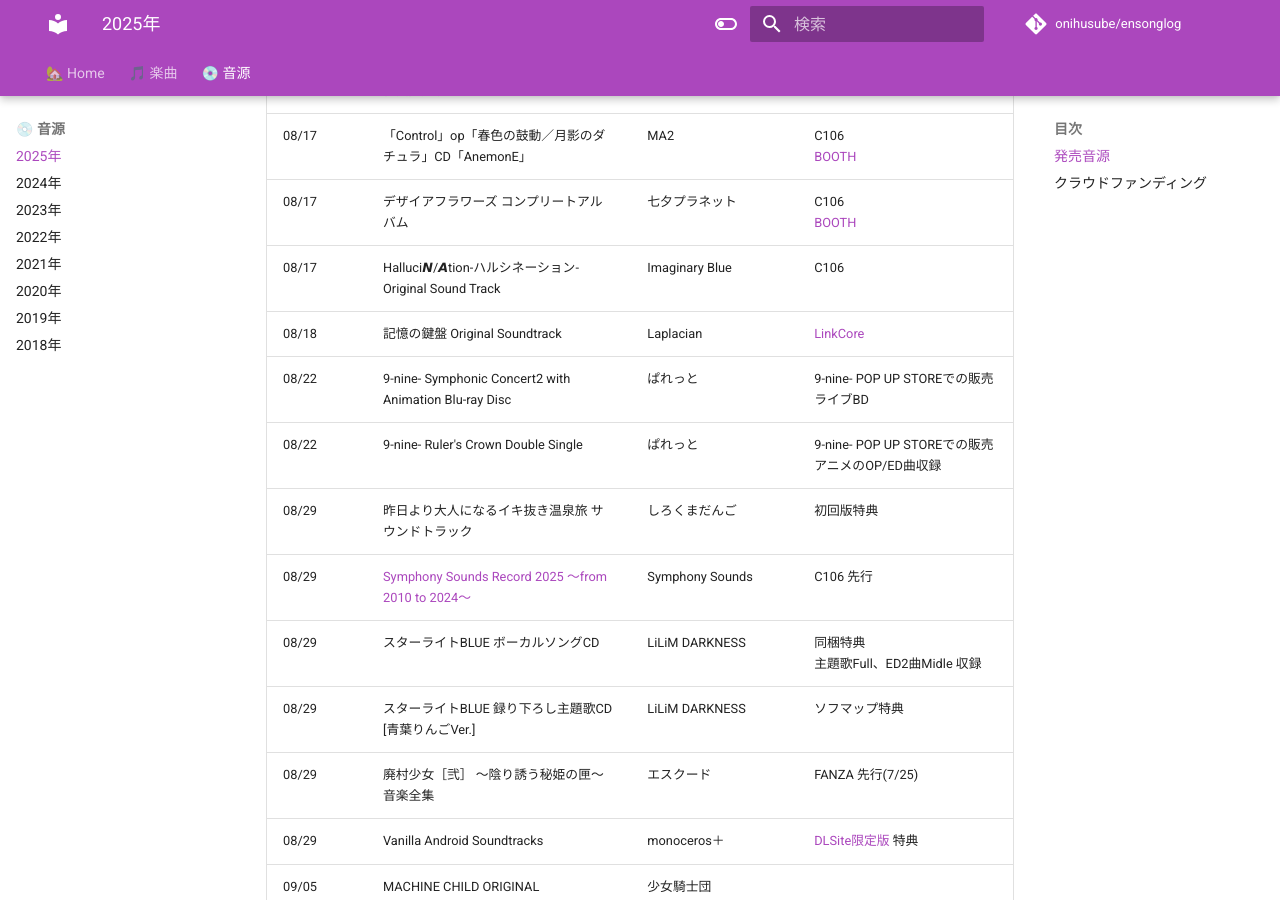
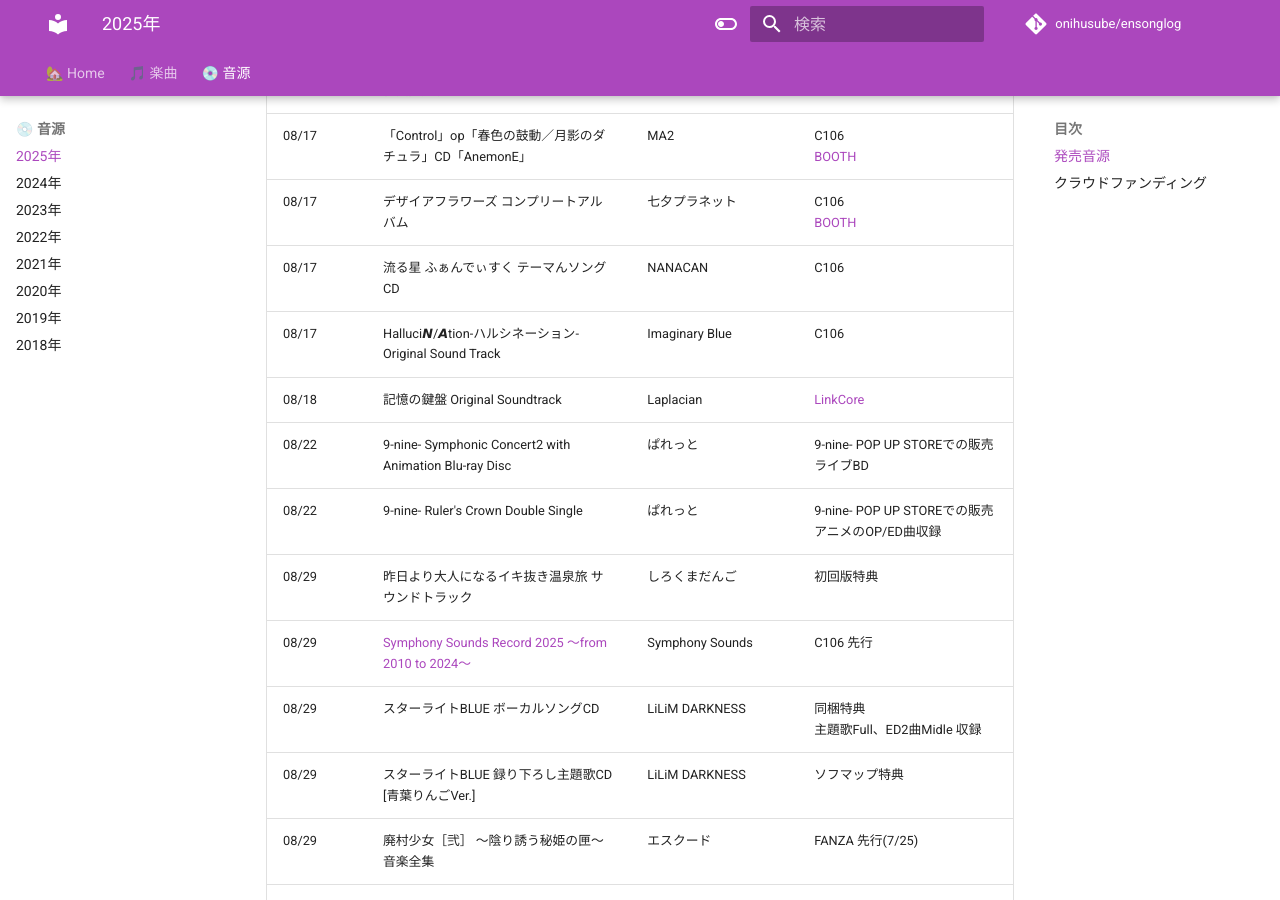
Before and after one commit to onihusube/ensonglog, an MkDocs documentation site: the page built from docs/2025/音源.md, in a window 1280 px wide and 900 px high, scrolled down 9324 px. Built offline with MkDocs 1.6.1 and Material for MkDocs 9.7.7, drawn with Linux system fonts in a browser that asks for light colours; comment, search, counter and statistics services are not loaded.

Commit message:
流る星ふぁんでぃすく追加

```diff
--- a/docs/2025/音源.md
+++ b/docs/2025/音源.md
@@ -143,6 +143,7 @@
 | 08/17 | キミと出会うも多生の縁 サントラ付き初回限定版 | Null:SheeP | C106 |
 | 08/17 | 「Control」op「春色の鼓動／月影のダチュラ」CD「AnemonE」 | MA2 | C106 </br> [BOOTH](https://masquaregames.booth.pm/items/7166132) |
 | 08/17 | デザイアフラワーズ コンプリートアルバム | 七夕プラネット | C106 </br> [BOOTH](https://keica.booth.pm/items/7278606) |
+| 08/17 | 流る星 ふぁんでぃすく テーマんソングCD | NANACAN | C106 |
 | 08/17 | Halluci𝙉/𝘼tion-ハルシネーション- Original Sound Track | Imaginary Blue | C106 |
 | 08/18 | 記憶の鍵盤 Original Soundtrack | Laplacian | [LinkCore](https://linkco.re/VqQ20bDb) |
 | 08/22 | 9-nine- Symphonic Concert2 with Animation Blu-ray Disc | ぱれっと | 9-nine- POP UP STOREでの販売 </br>ライブBD |
```
